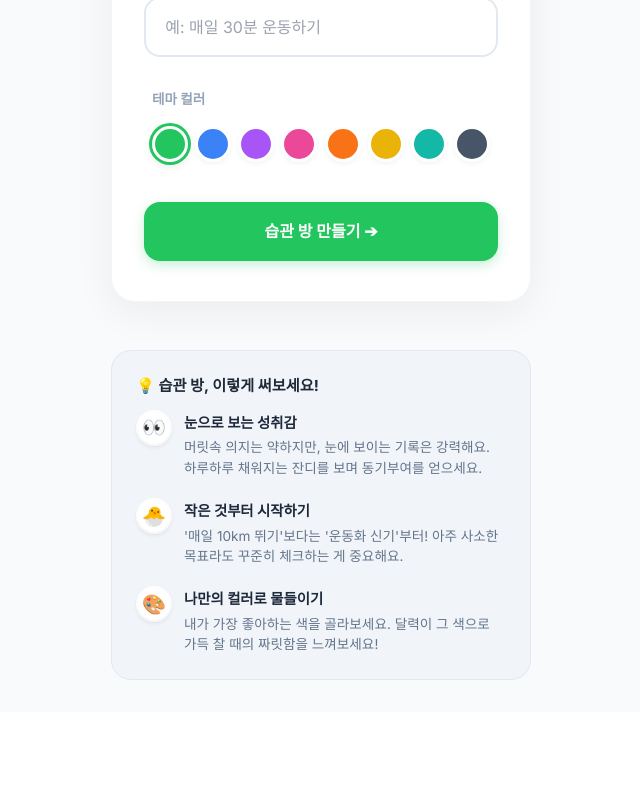
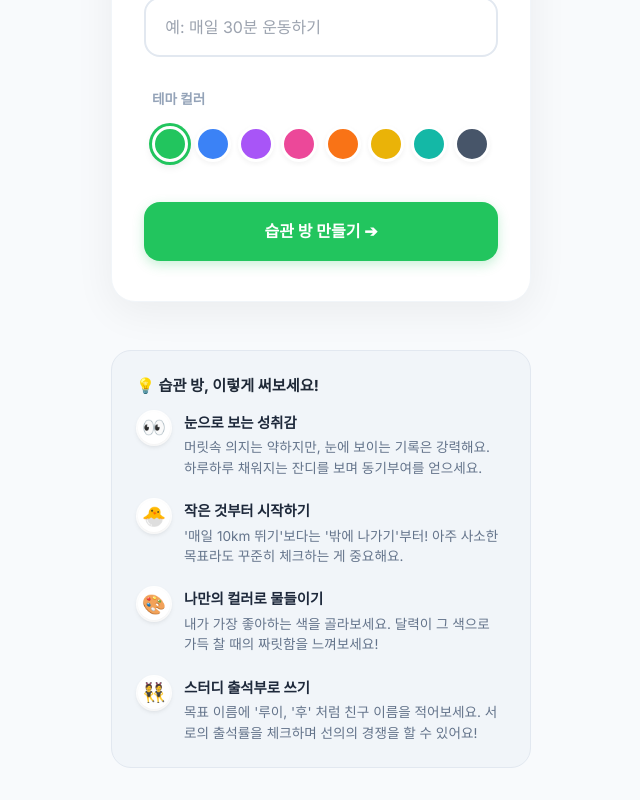
Before and after one commit to hwangmari/hwang-chong-mu, a Next.js app: page /habit in a window 1280 px wide. Shown: the part 259-1059 px from the top of the page, without its empty margins (319-959 px from the left). Before the commit the page ends 971 px from the top, so only its background shows below. Built offline with nearby package versions, Linux system fonts and the light colour scheme; no server answers.

Commit message:
황총무 습관 관리 서비스 - 가이드 문구 공통 컴포넌트 분리

```diff
--- a/app/habit/page.tsx
+++ b/app/habit/page.tsx
@@ -105,13 +105,19 @@ export default function CreateHabitPage() {
               icon: <TipIcon>🐣</TipIcon>,
               title: "작은 것부터 시작하기",
               description:
-                "'매일 10km 뛰기'보다는 '운동화 신기'부터! 아주 사소한 목표라도 꾸준히 체크하는 게 중요해요.",
+                "'매일 10km 뛰기'보다는 '밖에 나가기'부터! 아주 사소한 목표라도 꾸준히 체크하는 게 중요해요.",
             },
             {
               icon: <TipIcon>🎨</TipIcon>,
               title: "나만의 컬러로 물들이기",
               description:
                 "내가 가장 좋아하는 색을 골라보세요. 달력이 그 색으로 가득 찰 때의 짜릿함을 느껴보세요!",
+            },
+            {
+              icon: <TipIcon>👯</TipIcon>,
+              title: "스터디 출석부로 쓰기",
+              description:
+                "목표 이름에 '루이, '후' 처럼 친구 이름을 적어보세요. 서로의 출석률을 체크하며 선의의 경쟁을 할 수 있어요!",
             },
           ]}
         />
```
